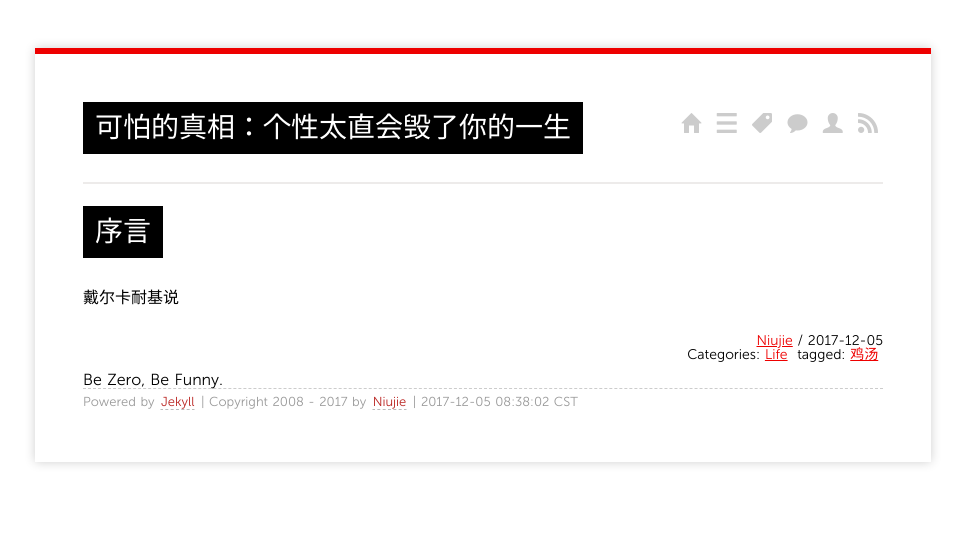
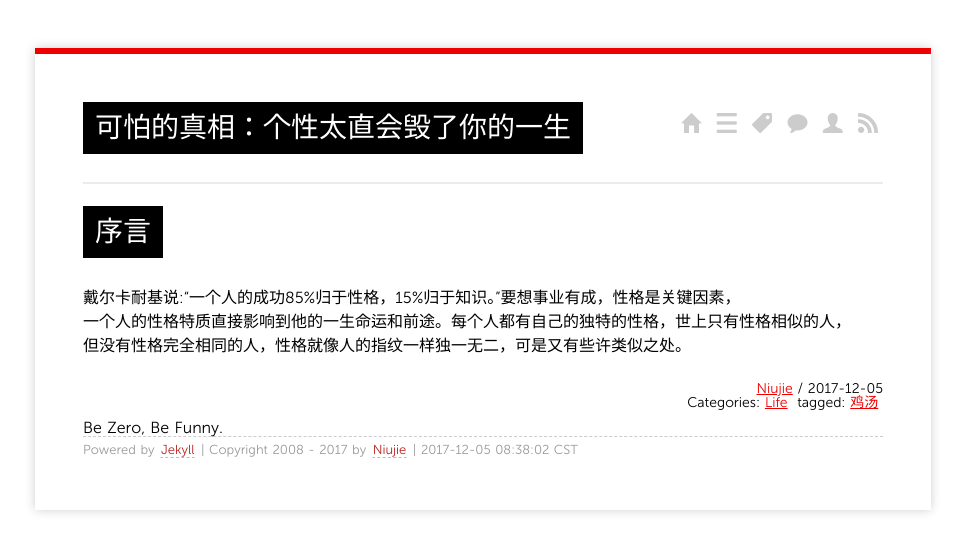
Before and after one commit to niuziru/niuziru.github.io, a Jekyll site: the page built from _posts/2017/2017-12-05-chicken-soup-for-the-soul.md, in a window 1280 px wide. Shown: the top 552 px of the page, without its empty margins (157-1122 px from the left). Built offline with Jekyll 4.4.1, drawn with Linux system fonts in a browser that asks for light colours.

Commit message:
add 鸡汤

```diff
--- a/_posts/2017/2017-12-05-chicken-soup-for-the-soul.md
+++ b/_posts/2017/2017-12-05-chicken-soup-for-the-soul.md
@@ -8,4 +8,6 @@ tags:
 ---
 
 # 序言
-戴尔卡耐基说
+戴尔卡耐基说:“一个人的成功85%归于性格，15%归于知识。”要想事业有成，性格是关键因素，<br>
+一个人的性格特质直接影响到他的一生命运和前途。每个人都有自己的独特的性格，世上只有性格相似的人，<br>
+但没有性格完全相同的人，性格就像人的指纹一样独一无二，可是又有些许类似之处。
```
